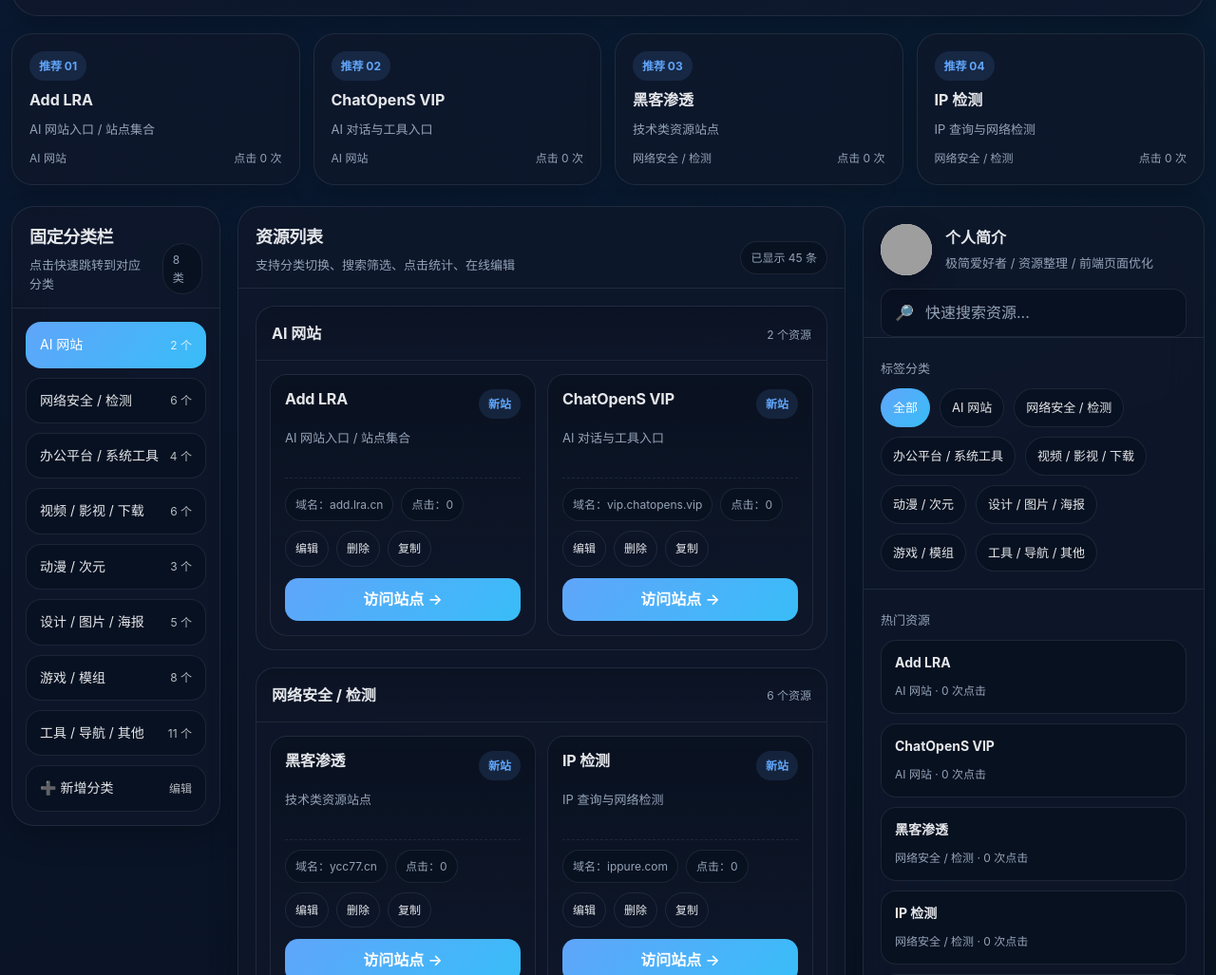
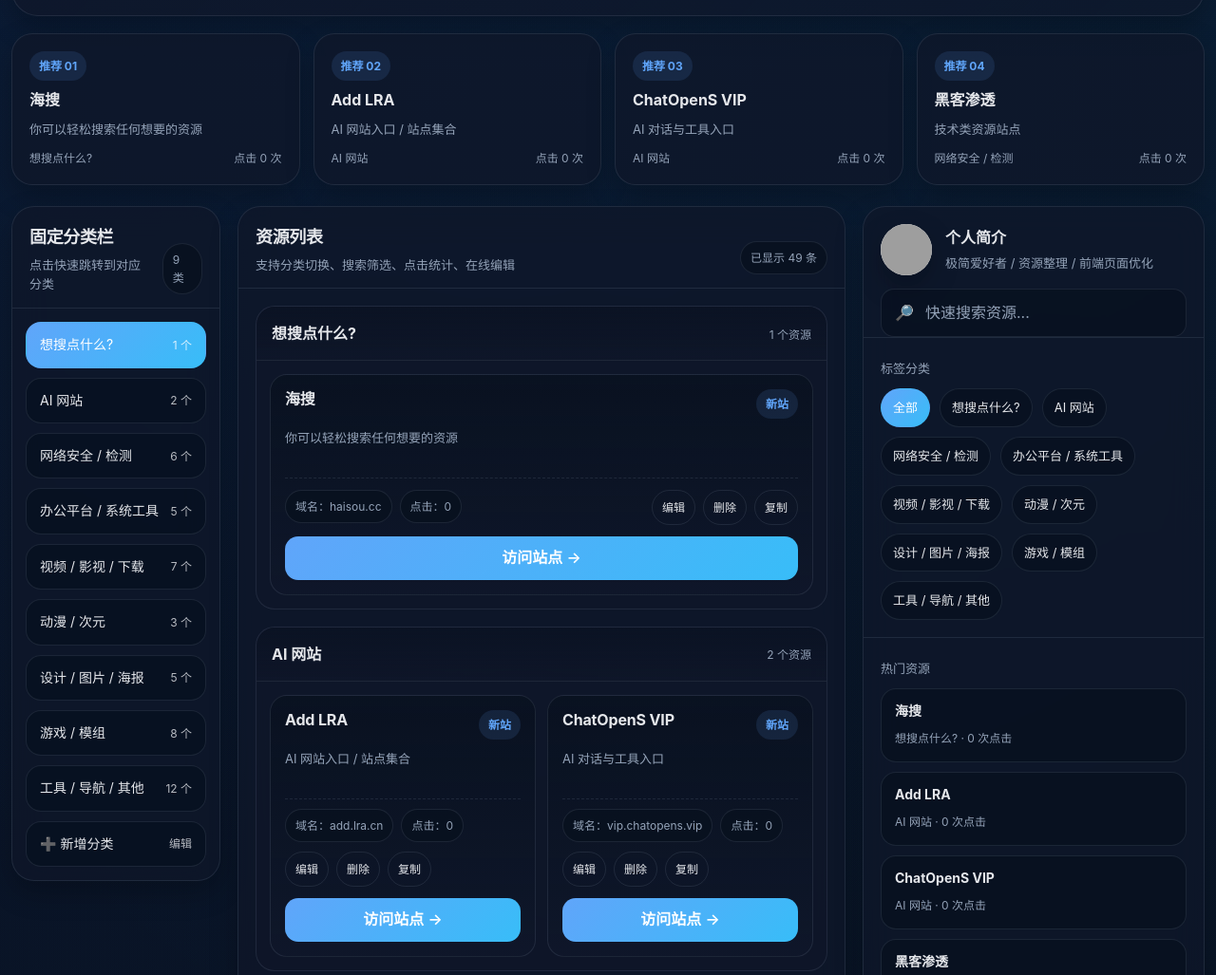
Before and after one commit to lixuyh/lxb2026, a plain HTML site: page index.html in a window 1280 px wide. Shown: the part 530-1557 px from the top of the page at 95% size. Drawn offline with Linux system fonts and the light colour scheme; grey boxes are pictures that could not be loaded.

Commit message:
Update index.html

```diff
--- a/index.html
+++ b/index.html
@@ -1286,6 +1286,12 @@
  <script>
  const DEFAULT_DATA = [
  {
+ category: "想搜点什么?",
+ items: [
+ { name: "海搜", url: "haisou.cc/", desc: "你可以轻松搜索任何想要的资源" },
+ ]
+ },
+ {
  category: "AI 网站",
  items: [
  { name: "Add LRA", url: "add.lra.cn", desc: "AI 网站入口 / 站点集合" },
@@ -1303,10 +1309,12 @@
  { name: "黑客装逼", url: "www.crucix.live/", desc: "技术风格站点" }
  ]
  },
+
  {
  category: "办公平台 / 系统工具",
  items: [
  { name: "办公平台", url: "duobaoyu.work/platform#", desc: "在线办公平台" },
+ { name: "PDF", url: "https://pdfcandy.com/cn/", desc: "一体化在线 PDF 工具包" },
  { name: "系统工具", url: "www.kdocs.cn/l/cjkZcTNs2vcU", desc: "文档与系统工具" },
  { name: "MOD 资料", url: "www.kdocs.cn/l/cbOwP5Nc0fGQ", desc: "MOD 资源说明" },
  { name: "文件分享", url: "wormhole.app/", desc: "快速传文件" }
@@ -1315,7 +1323,8 @@
  {
  category: "视频 / 影视 / 下载",
  items: [
- { name: "视频下载", url: "www.anytocopy.com/", desc: "视频抓取 / 下载工具" },
+ { name: "视频下载", url: "https://www.datatool.vip/", desc: "视频抓取 / 下载工具" },
+ { name: "视频下载2", url: "www.anytocopy.com/", desc: "视频抓取 / 下载工具" },
  { name: "推特下载", url: "savetwitter.net/zh-cn3", desc: "X / Twitter 下载" },
  { name: "免费电影", url: "youkutv.us", desc: "影视资源站点" },
  { name: "电视剧", url: "kkys01.com", desc: "追剧资源站" },
@@ -1357,6 +1366,7 @@
  {
  category: "工具 / 导航 / 其他",
  items: [
+ { name: "工具", url: "www.kdocs.cn/l/cu0qRXqpfy0U", desc: "先打开这个" },
  { name: "工具大全", url: "www.zxmls.lol", desc: "工具集合站" },
  { name: "南窗资源社", url: "www.nan2025.com/", desc: "资源社导航" },
  { name: "黑科技", url: "iiihnsjn717.feishu.cn/wiki/L8n1wzMTJiuzS1k2W8dcfv7Dnlf", desc: "技巧与工具合集" },
```
